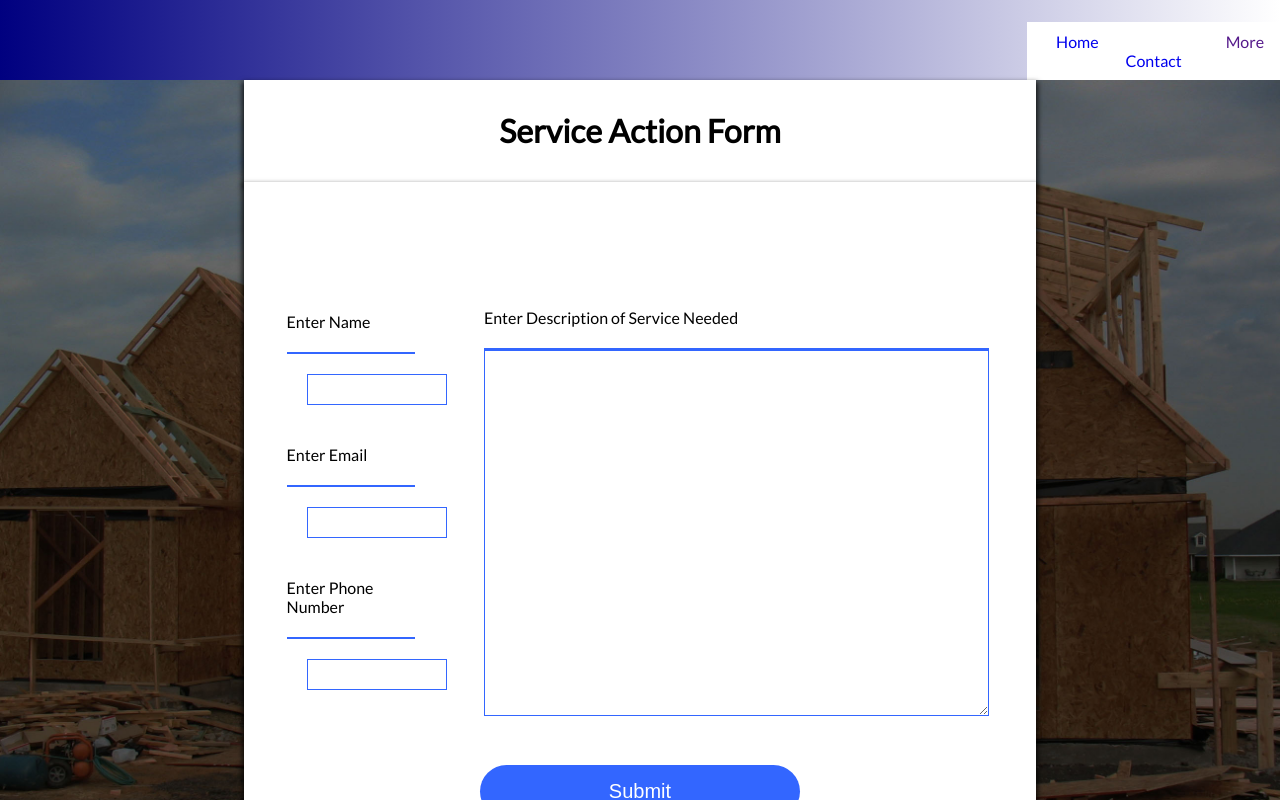
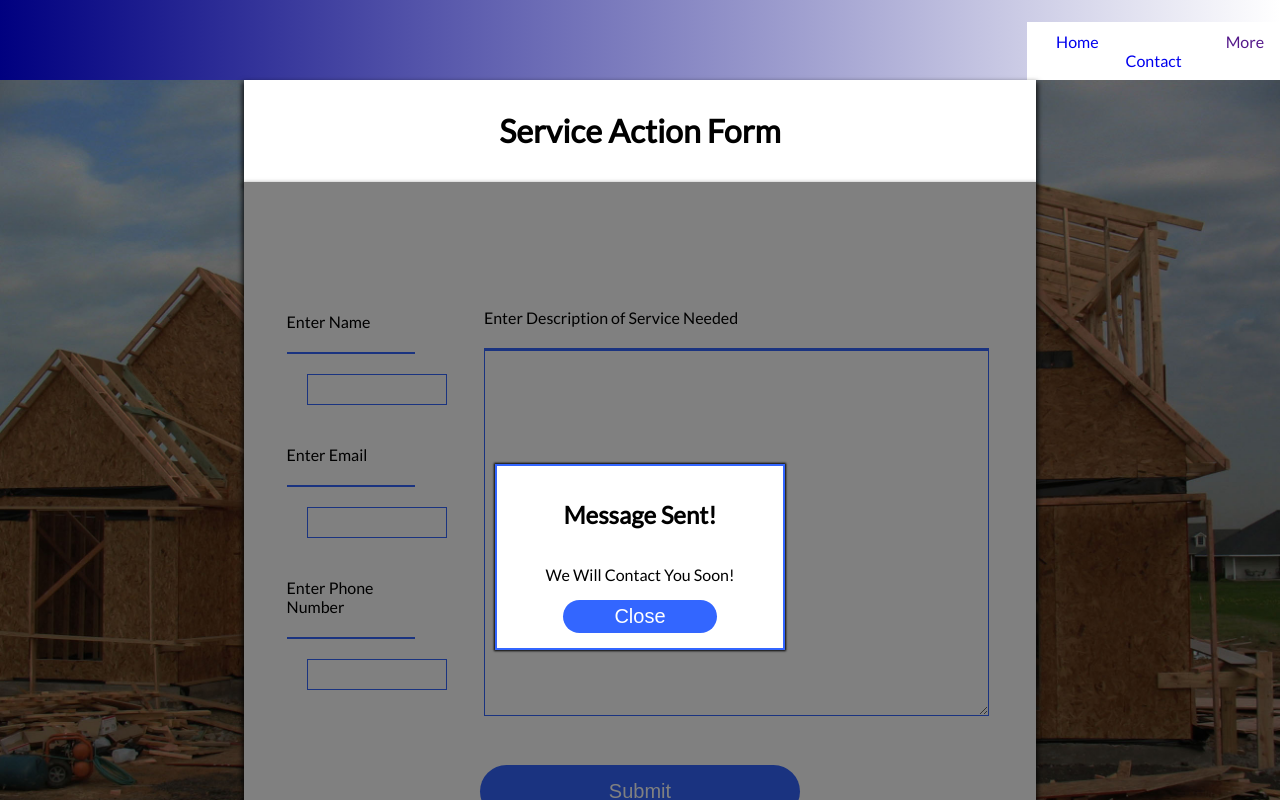
Before and after one commit to ethonwilles/cns-site, a React (Create React App) app: page /contact in a window 1280 px wide. Shown: the top 800 px of the page. Built offline with nearby package versions, Linux system fonts and the light colour scheme; no server answers.

Commit message:
asdfasdf

```diff
--- a/src/App.js
+++ b/src/App.js
@@ -10,7 +10,7 @@ import "./styles/main.scss";
 
 function App() {
   return (
-    <div className="App">
+    <div className="App ">
       <BR>
         <Switch>
           <Route exact path="/" component={Home} />
--- /dev/null
+++ b/src/pages/contact-modal.js
@@ -0,0 +1,19 @@
+import React from "react";
+
+const ContactModal = props => {
+  const onClose = e => {
+    props.onClose(false);
+  };
+  if (props.show) {
+    return (
+      <div className="contact-modal">
+        <h2>Message Sent!</h2>
+        <p>We Will Contact You Soon!</p>
+        <button onClick={e => onClose()}>Close</button>
+      </div>
+    );
+  } else {
+    return null;
+  }
+};
+export default ContactModal;
--- a/src/pages/contact.js
+++ b/src/pages/contact.js
@@ -3,6 +3,7 @@ import axios from "axios";
 
 import NavBar from "./navbar";
 import FooterLinks from "./footerLinks";
+import ContactModal from "./contact-modal";
 // import { localApiKey } from "./secrets";
 
 console.log(process.env.REACT_APP_API_KEY);
@@ -12,6 +13,7 @@ const Contact = () => {
   const [email, setEmail] = React.useState("");
   const [number, setNumber] = React.useState("");
   const [desc, setDesc] = React.useState("");
+  const [show, setShow] = React.useState(true);
 
   const handleSubmit = e => {
     e.preventDefault();
@@ -30,15 +32,27 @@ const Contact = () => {
       elem.value = "";
     });
   };
+
+  const showModal = () => {
+    setShow(!show);
+  };
+
+  const setStyles = () => {
+    if (show) {
+      return { filter: "brightness(50%)" };
+    } else {
+      return null;
+    }
+  };
   return (
-    <div className="contact-wrapper">
+    <div className="contact-wrapper overlay">
       <div className="header">
         <NavBar />
       </div>
       <div className="header-content">
         <h1>Service Action Form</h1>
       </div>
-      <form onSubmit={handleSubmit}>
+      <form onSubmit={handleSubmit} style={setStyles()}>
         <div className="grid-container">
           <div className="hi">
             <div className="text-wrapper">
@@ -81,9 +95,17 @@ const Contact = () => {
             </div>
           </div>
         </div>
-        <button type="submit">Submit</button>
+
+        <button
+          type="submit"
+          onClick={e => {
+            showModal();
+          }}
+        >
+          Submit
+        </button>
       </form>
-
+      <ContactModal show={show} onClose={showModal} />
       <div className="footer">
         <div className="links">
           <FooterLinks />
--- a/src/styles/contact-styles.scss
+++ b/src/styles/contact-styles.scss
@@ -1,5 +1,36 @@
 .navbar {
   width: 19.75%;
+}
+
+.contact-modal {
+  position: absolute;
+  align-self: center;
+
+  background-color: white;
+  border: 2px solid $site-blue;
+  padding: 15px;
+  width: 20vw;
+  display: flex;
+  flex-direction: column;
+  align-items: center;
+  box-shadow: 0px 0px 2px 1px black;
+  button {
+    padding: 5px;
+    width: 60%;
+    cursor: pointer;
+    color: white;
+    outline: 0;
+    background-color: $site-blue;
+    border: 0;
+    font-size: 1.25em;
+    border-radius: 50px;
+    align-self: center;
+    transition: 0.1s;
+    &:active {
+      background-color: lightblue;
+      color: $site-blue;
+    }
+  }
 }
 
 .contact-wrapper {
```
